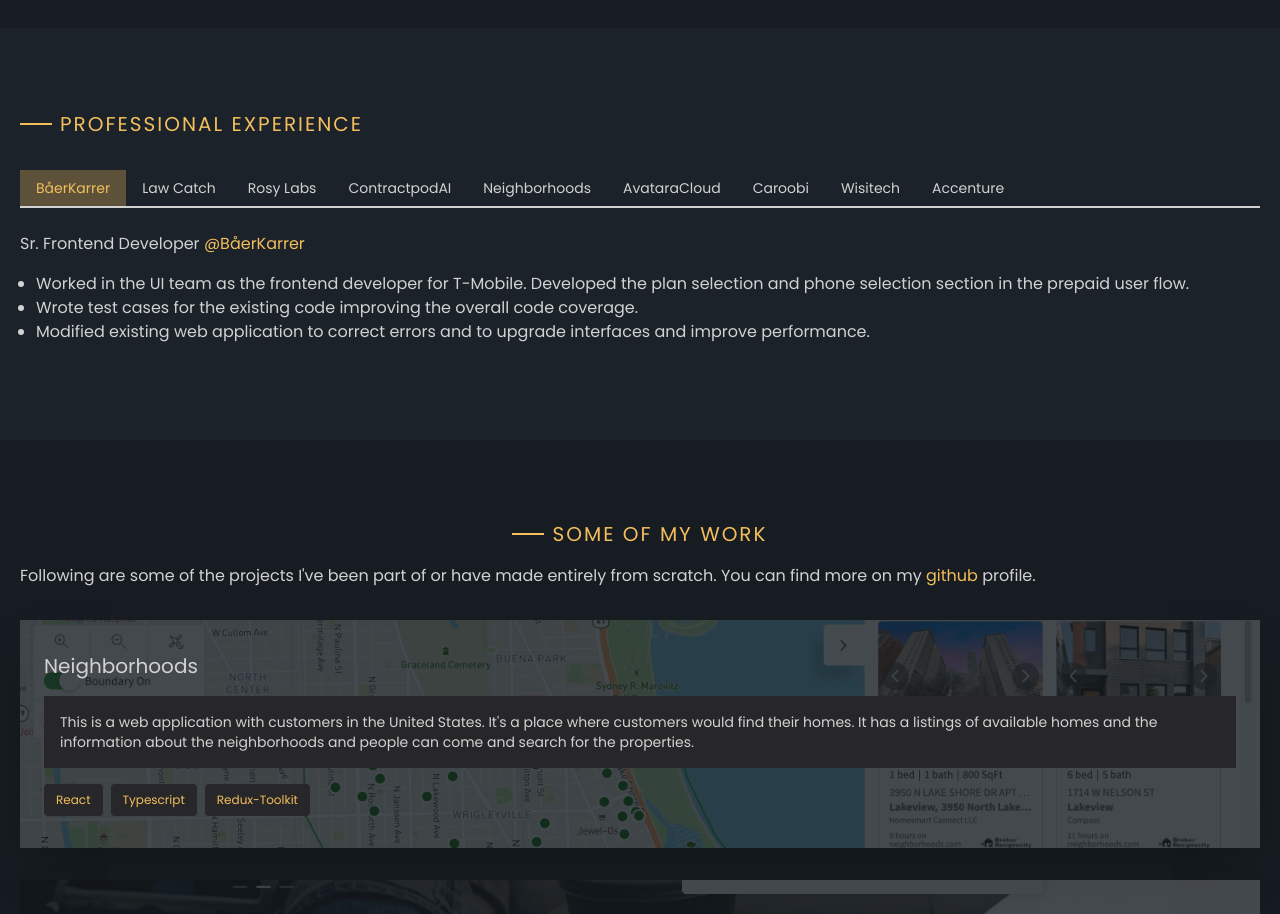
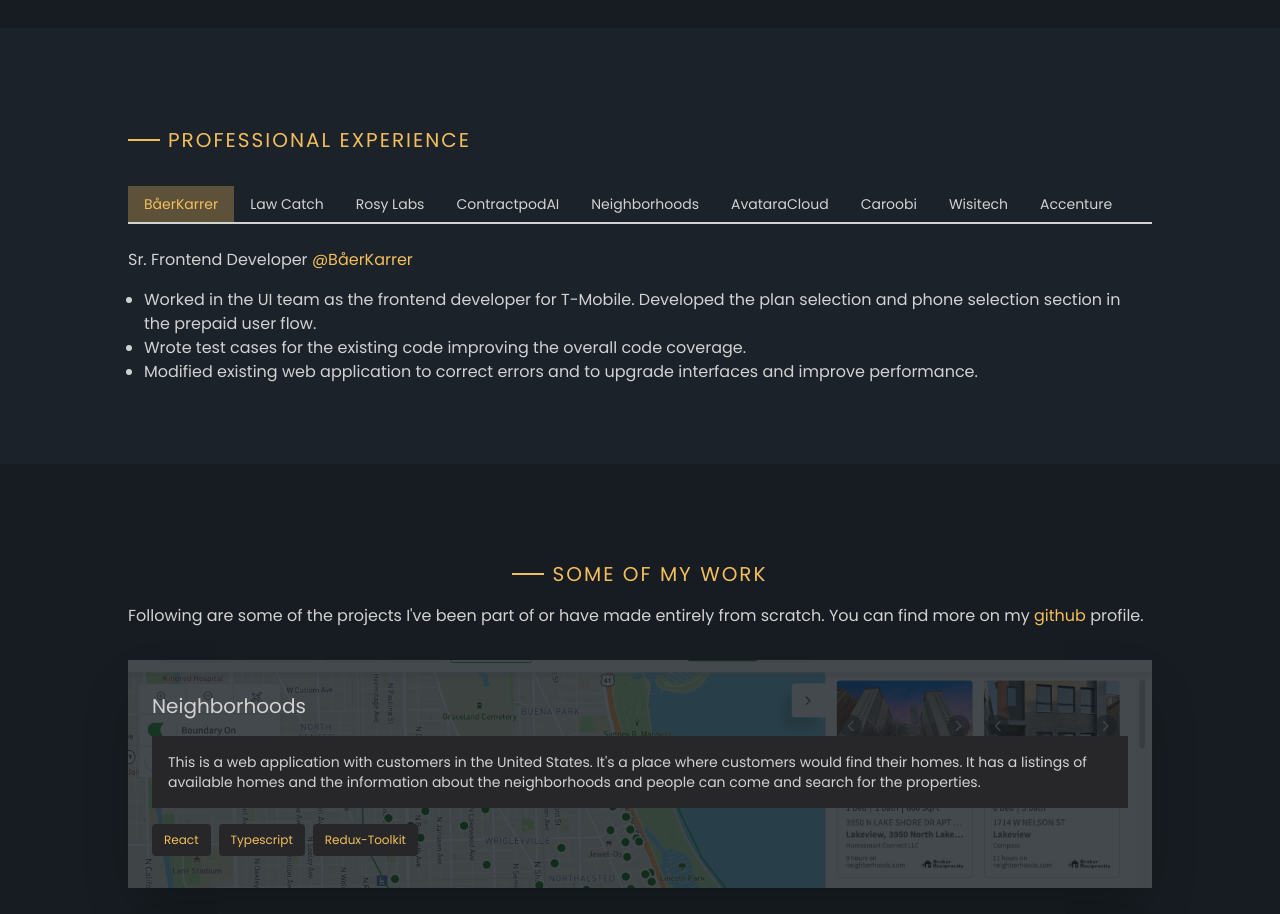
Before and after one commit to rishabh0211/portfolio-next, a Next.js app: page / in a window 1280 px wide. Shown: the part 1780-2694 px from the top of the page. Built offline with nearby package versions, Linux system fonts and the light colour scheme.

Commit message:
section component in all sections

```diff
--- a/src/components/Section.tsx
+++ b/src/components/Section.tsx
@@ -3,12 +3,12 @@
 type SectionProps = React.HTMLAttributes<HTMLDivElement> & {
 	id: string;
 	children: React.ReactNode;
-	dark?: boolean;
+	dark: boolean;
 };
 
 const Section: React.FC<SectionProps> = ({
 	id,
-	dark = false,
+	dark,
 	children,
 	className,
 	...sectionProps
@@ -22,7 +22,7 @@
 			})}
 			{...sectionProps}
 		>
-			{children}
+			<div className='md:max-w-5xl md:mx-auto'>{children}</div>
 		</section>
 	);
 };
--- a/src/components/sections/Contact.tsx
+++ b/src/components/sections/Contact.tsx
@@ -14,6 +14,7 @@
 import { Textarea } from '../ui/textarea';
 import { Label } from '../ui/label';
 import { Button } from '../ui/button';
+import Section from '../Section';
 
 const data = [
 	{
@@ -45,7 +46,7 @@
 
 const Contact = () => {
 	return (
-		<section id='contact' className='pt-20 pb-24 px-5 bg-background_light'>
+		<Section id='contact' dark={false}>
 			<Heading heading='get in touch' className='text-xl' />
 			<div className='flex gap-2 mt-3 items-center'>
 				<AiOutlineMail className='scale-125' />
@@ -82,7 +83,7 @@
 				</div>
 				<Button className='mt-4 w-full rounded-md'>Submit</Button>
 			</form>
-		</section>
+		</Section>
 	);
 };
 
--- a/src/components/sections/Experience.tsx
+++ b/src/components/sections/Experience.tsx
@@ -2,6 +2,7 @@
 import { useState } from 'react';
 import Heading from '../ui/heading';
 import { cn } from '@/lib/utils';
+import Section from '../Section';
 
 const JOBS = [
 	{
@@ -92,7 +93,7 @@
 const Experience = () => {
 	const [activeJob, setActiveJob] = useState(JOBS[0]);
 	return (
-		<section id='jobs' className='pt-20 pb-24 px-5 bg-background_light'>
+		<Section id='jobs' dark={false}>
 			<Heading heading='Professional Experience' className='text-xl' />
 			<div className='mt-8'>
 				<ul className='w-full flex overflow-x-auto border-b-2 border-foreground'>
@@ -116,7 +117,7 @@
 					</ul>
 				</div>
 			</div>
-		</section>
+		</Section>
 	);
 };
 
--- a/src/components/sections/Projects.tsx
+++ b/src/components/sections/Projects.tsx
@@ -4,6 +4,7 @@
 import neighborhoodsImg from '@/images/neighborhoods.png';
 import caroobiImg from '@/images/caroobi.png';
 import Image from 'next/image';
+import Section from '../Section';
 
 const PROJECTS = [
 	{
@@ -22,7 +23,7 @@
 
 const Projects = () => {
 	return (
-		<section className='pt-20 pb-20 px-5 bg-background_dark'>
+		<Section id='projects' dark>
 			<Heading heading='Some of my work' className='flex justify-center text-xl' />
 			<p className='mt-4'>
 				Following are some of the projects I've been part of or have made entirely from
@@ -58,7 +59,7 @@
 					</div>
 				))}
 			</div>
-		</section>
+		</Section>
 	);
 };
 
```
